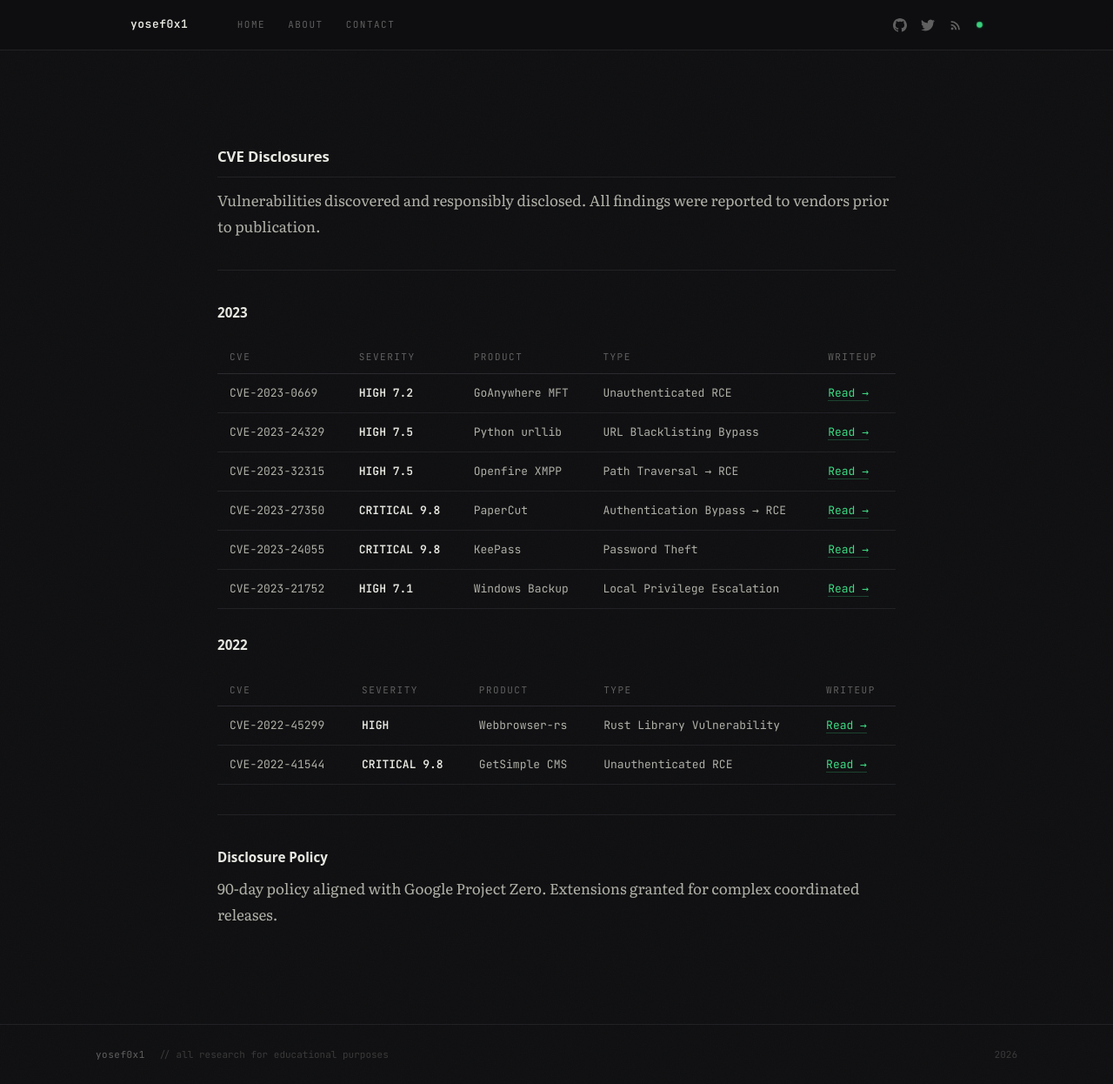
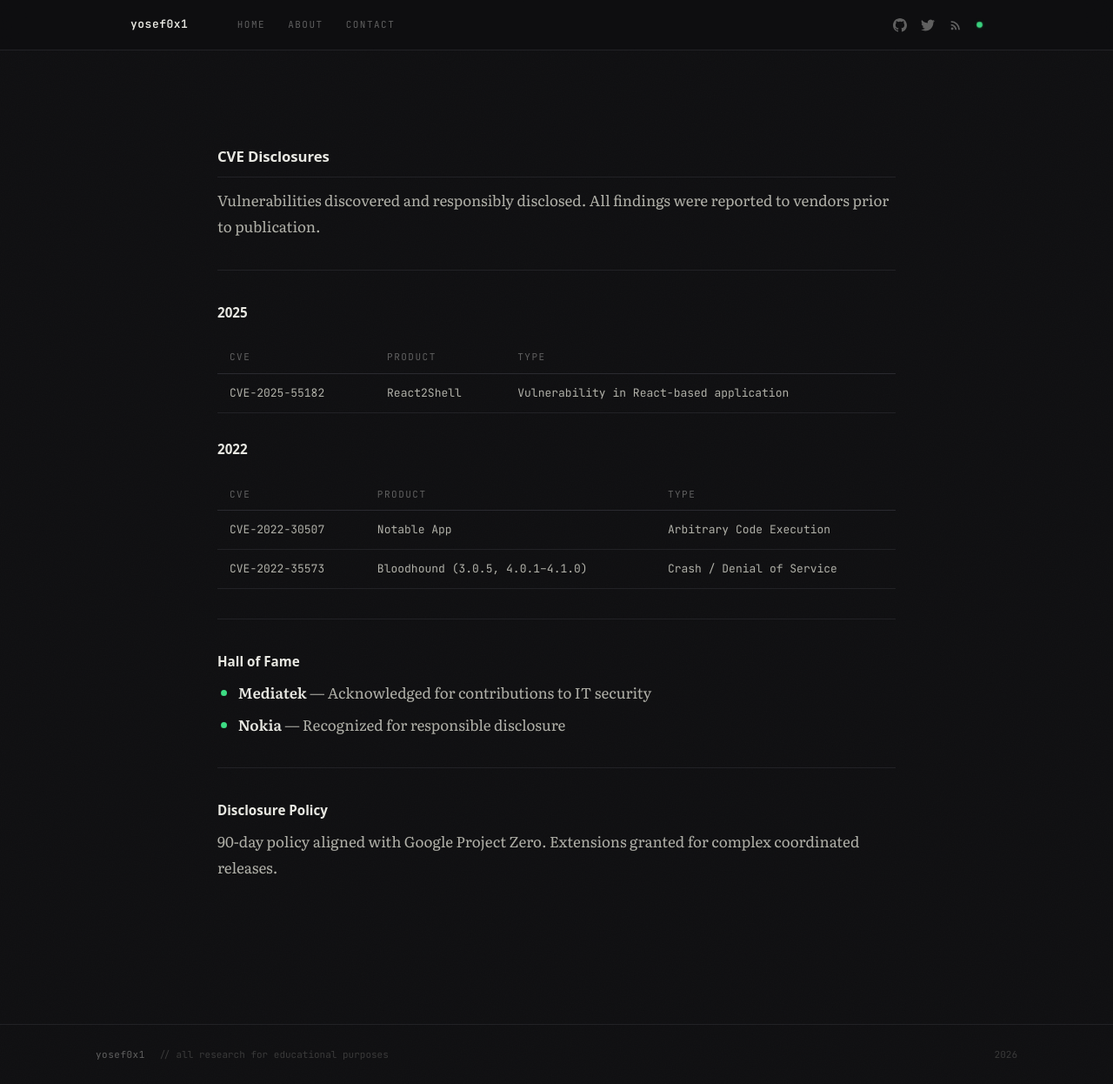
Before and after one commit to yosef0x01/yosef0x01.github.io, a Jekyll site: the page built from cves.md, in a window 1280 px wide and 1246 px high. Shown: the whole window at 87% size. Built offline with Jekyll 4.4.1, drawn with Linux system fonts in a browser that asks for light colours.

Commit message:
Update CVEs page with own discoveries only

```diff
--- a/cves.md
+++ b/cves.md
@@ -10,23 +10,25 @@ Vulnerabilities discovered and responsibly disclosed. All findings were reported
 
 ---
 
-### 2023
+### 2025
 
-| CVE | Severity | Product | Type | Writeup |
-|-----|----------|---------|------|---------|
-| CVE-2023-0669 | **HIGH 7.2** | GoAnywhere MFT | Unauthenticated RCE | [Read →](/2023/12/17/goanywhere-cve-2023-0669.html) |
-| CVE-2023-24329 | **HIGH 7.5** | Python urllib | URL Blacklisting Bypass | [Read →](/2023/08/01/urllib-cve-2023-24329.html) |
-| CVE-2023-32315 | **HIGH 7.5** | Openfire XMPP | Path Traversal → RCE | [Read →](/2023/06/01/openfire-cve-2023-32315.html) |
-| CVE-2023-27350 | **CRITICAL 9.8** | PaperCut | Authentication Bypass → RCE | [Read →](/2023/04/21/papercut-cve-2023-27350.html) |
-| CVE-2023-24055 | **CRITICAL 9.8** | KeePass | Password Theft | [Read →](/2023/01/20/keepass-cve-2023-24055.html) |
-| CVE-2023-21752 | **HIGH 7.1** | Windows Backup | Local Privilege Escalation | [Read →](/2023/02/01/windows-lpe-cve-2023-21752.html) |
+| CVE | Product | Type |
+|-----|---------|------|
+| CVE-2025-55182 | React2Shell | Vulnerability in React-based application |
 
 ### 2022
 
-| CVE | Severity | Product | Type | Writeup |
-|-----|----------|---------|------|---------|
-| CVE-2022-45299 | **HIGH** | Webbrowser-rs | Rust Library Vulnerability | [Read →](/2022/12/01/webbrowser-rs-cve-2022-45299.html) |
-| CVE-2022-41544 | **CRITICAL 9.8** | GetSimple CMS | Unauthenticated RCE | [Read →](/2022/11/01/getsimple-cve-2022-41544.html) |
+| CVE | Product | Type |
+|-----|---------|------|
+| CVE-2022-30507 | Notable App | Arbitrary Code Execution |
+| CVE-2022-35573 | Bloodhound (3.0.5, 4.0.1–4.1.0) | Crash / Denial of Service |
+
+---
+
+### Hall of Fame
+
+- **Mediatek** — Acknowledged for contributions to IT security
+- **Nokia** — Recognized for responsible disclosure
 
 ---
 
```
